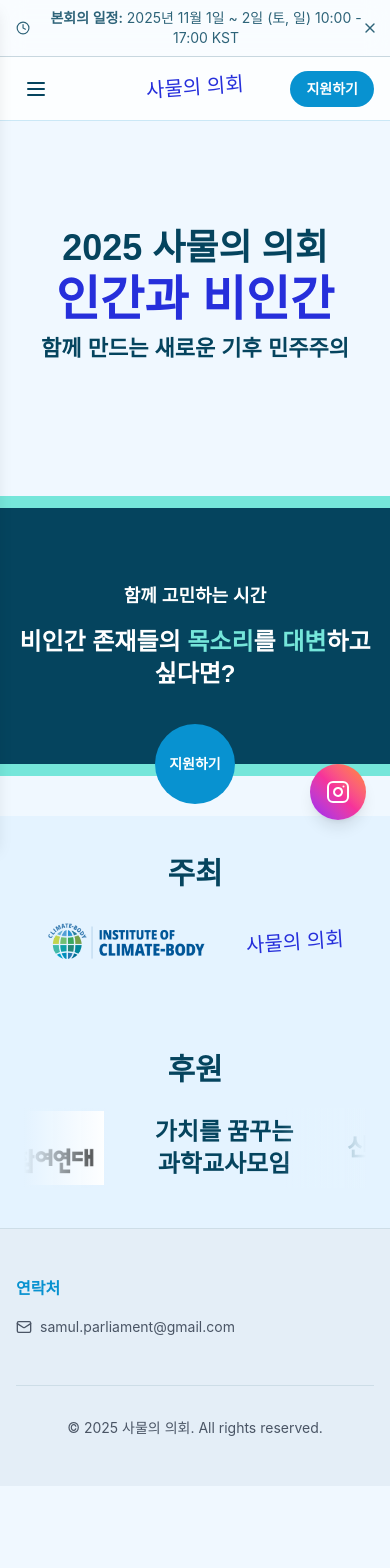
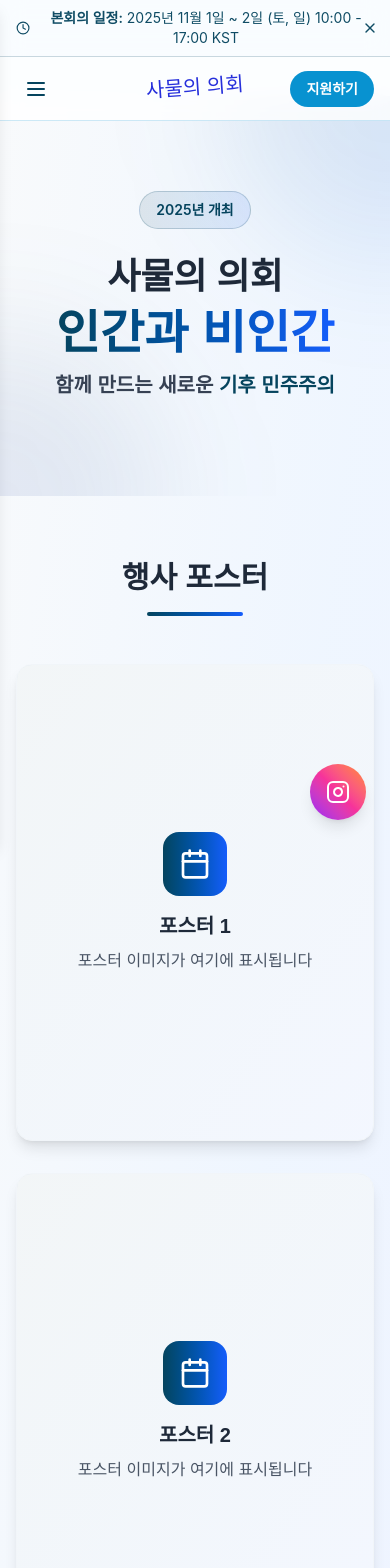
Before and after one commit to shin-minhyuk/samul.parliament, a Next.js app: page / in a window 390 px wide. Shown: the top 1568 px of the page. Before the commit the page ends 1486 px from the top, so only its background shows below. Built offline with nearby package versions, Linux system fonts and the light colour scheme; a web font is replaced by a local one.

Commit message:
[feat] 메인페이지 디자인 수정, 포스터 영역 추가

```diff
--- a/src/app/page.tsx
+++ b/src/app/page.tsx
@@ -4,37 +4,104 @@
 import { Button } from "@/components/Button";
 import Image from "next/image";
 import Logo from "@/components/Logo";
+import { Calendar, Users, Award } from "lucide-react";
 
 export default function Home() {
   return (
-    <div>
+    <div className="min-h-screen bg-gradient-to-br from-slate-50 via-blue-50 to-indigo-50">
       {/* 히어로 배너 */}
-      <section className="flex min-h-[400px] items-center justify-center overflow-hidden px-4 md:h-[600px]">
-        <div className="animate-slide-up">
-          <div className="group hover:animate-wiggle flex flex-col gap-2 text-center md:gap-4 md:text-left">
-            <h2 className="text-4xl md:text-7xl">2025 사물의 의회</h2>
-            <h1 className="text-primary-500 group-hover:text-primary-400 transform text-5xl font-[900] transition-all duration-100 md:text-8xl">
+      <section className="relative flex min-h-[400px] items-center justify-center overflow-hidden px-4 md:h-[600px]">
+        {/* 배경 장식 요소 */}
+        <div className="absolute inset-0 overflow-hidden">
+          <div className="from-ocean-deep/10 absolute -top-40 -right-40 h-80 w-80 rounded-full bg-gradient-to-br to-blue-600/10 blur-3xl"></div>
+          <div className="to-ocean-deep/10 absolute -bottom-40 -left-40 h-80 w-80 rounded-full bg-gradient-to-tr from-indigo-500/10 blur-3xl"></div>
+        </div>
+
+        <div className="animate-slide-up relative z-10">
+          <div className="group hover:animate-wiggle flex flex-col gap-3 text-center md:gap-6">
+            <div className="mb-4">
+              <span className="from-ocean-deep/10 text-ocean-deep border-ocean-deep/20 inline-block rounded-full border bg-gradient-to-r to-blue-600/10 px-4 py-2 text-sm font-semibold md:text-base">
+                2025년 개최
+              </span>
+            </div>
+            <h2 className="text-4xl font-bold text-gray-800 md:text-6xl">
+              사물의 의회
+            </h2>
+            <h1 className="text-primary-500 group-hover:text-primary-400 from-ocean-deep transform bg-gradient-to-r to-blue-600 bg-clip-text text-5xl font-[900] text-transparent transition-all duration-300 md:text-8xl">
               인간과 비인간
             </h1>
-            <h2 className="text-[22px] md:text-5xl">
-              함께 만드는 새로운 기후 민주주의
+            <h2 className="mx-auto max-w-4xl text-xl leading-relaxed font-medium text-gray-700 md:text-4xl">
+              함께 만드는 새로운{" "}
+              <span className="text-ocean-deep font-bold">기후 민주주의</span>
             </h2>
           </div>
         </div>
       </section>
 
+      {/* 포스터 섹션 */}
+      <section className="px-4 py-16 md:py-24">
+        <div className="mx-auto max-w-7xl">
+          <div className="mb-12 text-center">
+            <h2 className="mb-4 text-3xl font-bold text-gray-800 md:text-4xl">
+              행사 포스터
+            </h2>
+            <div className="from-ocean-deep mx-auto h-1 w-24 rounded-full bg-gradient-to-r to-blue-600"></div>
+          </div>
+
+          <div className="grid grid-cols-1 gap-8 md:grid-cols-3">
+            {[1, 2, 3].map((index) => (
+              <div
+                key={index}
+                className="group relative overflow-hidden rounded-2xl border border-slate-100 bg-white shadow-lg transition-all duration-300 hover:shadow-2xl"
+              >
+                <div className="from-ocean-deep/5 flex aspect-[3/4] items-center justify-center bg-gradient-to-br to-blue-600/5">
+                  <div className="p-8 text-center">
+                    <div className="from-ocean-deep mx-auto mb-4 flex h-16 w-16 items-center justify-center rounded-2xl bg-gradient-to-r to-blue-600 transition-transform duration-300 group-hover:scale-110">
+                      <Calendar className="h-8 w-8 text-white" />
+                    </div>
+                    <h3 className="mb-2 text-xl font-bold text-gray-800">
+                      포스터 {index}
+                    </h3>
+                    <p className="text-gray-600">
+                      포스터 이미지가 여기에 표시됩니다
+                    </p>
+                  </div>
+                </div>
+                <div className="absolute inset-0 bg-gradient-to-t from-black/20 to-transparent opacity-0 transition-opacity duration-300 group-hover:opacity-100"></div>
+              </div>
+            ))}
+          </div>
+        </div>
+      </section>
+
       {/* 서브 배너 */}
-      <section className="h-[320px] md:h-[440px]">
-        <div>
-          <div className="bg-ocean-deep border-ocean-surf relative flex h-[280px] items-center justify-center border-y-[12px] px-4 text-white md:h-[360px] md:border-y-[20px]">
-            <div className="animate-slide-up flex flex-col gap-4 text-center">
-              <h3 className="text-lg font-semibold md:text-2xl">
+      <section className="relative py-16 md:py-20">
+        <div className="relative">
+          <div className="from-ocean-deep relative flex min-h-[320px] items-center justify-center bg-gradient-to-r to-blue-700 px-4 text-white md:min-h-[400px]">
+            {/* 배경 패턴 */}
+            <div className="absolute inset-0 opacity-10">
+              <div className="absolute top-10 left-10 h-32 w-32 rounded-full border border-white/20"></div>
+              <div className="absolute right-10 bottom-10 h-24 w-24 rounded-full border border-white/20"></div>
+              <div className="absolute top-1/2 left-1/4 h-16 w-16 rounded-full border border-white/20"></div>
+            </div>
+
+            <div className="animate-slide-up relative z-10 mx-auto flex max-w-4xl flex-col gap-6 text-center">
+              <div className="mb-2 flex items-center justify-center gap-2">
+                <Users className="text-ocean-surf h-6 w-6" />
+                <h3 className="text-ocean-surf text-lg font-semibold md:text-xl">
                   함께 고민하는 시간
                 </h3>
-              <h2 className="text-2xl font-bold md:text-5xl">
-                비인간 존재들의 <span className="text-ocean-surf">목소리</span>
-                를 <span className="text-ocean-surf">대변</span>하고 싶다면?
+              </div>
+              <h2 className="text-2xl leading-tight font-bold md:text-5xl">
+                비인간 존재들의{" "}
+                <span className="text-ocean-surf font-black">목소리</span>를
+                <br className="hidden md:block" />
+                <span className="text-ocean-surf font-black">대변</span>하고
+                싶다면?
               </h2>
+              <p className="mx-auto max-w-2xl text-lg text-blue-100 md:text-xl">
+                새로운 기후 민주주의를 함께 만들어가는 여정에 참여해보세요
+              </p>
             </div>
 
             {/* 참가버튼 */}
@@ -45,253 +112,171 @@
                   "https://docs.google.com/forms/d/e/1FAIpQLSdt5BSpFw3mS9wZzWVzcqvDcWHw8BP2i8o-2r0i9R151562iw/viewform",
                 )
               }
-              className="animate-rotate-in absolute right-0 bottom-[-40px] left-0 mx-auto h-[80px] w-[80px] p-0 hover:scale-105 md:bottom-[-50px] md:h-[100px] md:w-[100px]"
+              className="animate-rotate-in from-ocean-surf hover:from-ocean-surf/90 absolute right-0 bottom-[-50px] left-0 mx-auto h-[100px] w-[100px] bg-gradient-to-r to-blue-400 p-0 shadow-2xl transition-all duration-300 hover:scale-110 hover:to-blue-400/90 md:bottom-[-60px] md:h-[120px] md:w-[120px]"
             >
-              <p className="text-sm text-nowrap md:text-base">지원하기</p>
+              <div className="text-center">
+                <p className="text-sm font-bold text-nowrap md:text-base">
+                  지원하기
+                </p>
+              </div>
             </Button>
           </div>
         </div>
       </section>
 
-      <section className="bg-[#E4F3FF] px-6 py-10">
-        <div className="mx-auto max-w-[1200px] text-center">
-          <h1 className="mb-3 text-3xl font-semibold">
-            <span className="mb-5 block">주최</span>
+      {/* 주최 섹션 */}
+      <section className="bg-gradient-to-br from-blue-50 to-indigo-50 px-6 py-16 md:py-20">
+        <div className="mx-auto max-w-6xl">
+          <div className="mb-12 text-center">
+            <div className="mb-6 inline-flex items-center gap-3">
+              <div className="from-ocean-deep rounded-lg bg-gradient-to-r to-blue-600 p-2">
+                <Award className="h-6 w-6 text-white" />
+              </div>
+              <h1 className="text-3xl font-bold text-gray-800 md:text-4xl">
+                주최
               </h1>
             </div>
+            <div className="from-ocean-deep mx-auto h-1 w-24 rounded-full bg-gradient-to-r to-blue-600"></div>
+          </div>
 
-        <div className="relative mx-auto flex items-center justify-center gap-10">
+          <div className="rounded-2xl border border-slate-100 bg-white p-8 shadow-lg md:p-12">
+            <div className="flex flex-col items-center justify-center gap-8 md:flex-row md:gap-16">
+              <div className="group transition-transform duration-300 hover:scale-105">
                 <Image
                   src="/images/주최_기후몸연구소.png"
                   alt="주최_기후몸연구소"
-            className="h-[60px] w-[160px] shrink-0 object-contain md:h-[80px] md:w-[200px]"
+                  className="h-[80px] w-[200px] object-contain md:h-[100px] md:w-[250px]"
+                  width={250}
+                  height={100}
+                />
+              </div>
+              <div className="hidden h-16 w-px bg-gradient-to-b from-transparent via-gray-300 to-transparent md:block"></div>
+              <div className="group transition-transform duration-300 hover:scale-105">
+                <Logo className="flex text-xl font-bold md:text-3xl" />
+              </div>
+            </div>
+          </div>
+        </div>
+      </section>
+
+      {/* 후원 섹션 */}
+      <section className="bg-gradient-to-br from-indigo-50 to-blue-50 px-6 py-16 md:py-20">
+        <div className="mx-auto max-w-6xl">
+          <div className="mb-12 text-center">
+            <div className="mb-6 inline-flex items-center gap-3">
+              <div className="rounded-lg bg-gradient-to-r from-blue-600 to-indigo-600 p-2">
+                <Users className="h-6 w-6 text-white" />
+              </div>
+              <h1 className="text-3xl font-bold text-gray-800 md:text-4xl">
+                후원
+              </h1>
+            </div>
+            <div className="mx-auto h-1 w-24 rounded-full bg-gradient-to-r from-blue-600 to-indigo-600"></div>
+          </div>
+
+          <div className="overflow-hidden rounded-2xl border border-slate-100 bg-white shadow-lg">
+            <div className="relative overflow-hidden py-8">
+              {/* 양쪽 그라데이션 효과 */}
+              <div className="absolute top-0 left-0 z-10 h-full w-1/6 bg-gradient-to-r from-white to-transparent" />
+              <div className="absolute top-0 right-0 z-10 h-full w-1/6 bg-gradient-to-l from-white to-transparent" />
+
+              <div className="w-full overflow-hidden">
+                <div
+                  className="flex items-center"
+                  style={{
+                    animation: "marquee-scroll 20s linear infinite",
+                    width: "max-content",
+                  }}
+                >
+                  {/* 첫 번째 세트 */}
+                  <div className="flex items-center gap-12 pr-12">
+                    <div className="group transition-transform duration-300 hover:scale-105">
+                      <Image
+                        src="/images/후원_기후변화행동연구소.png"
+                        alt="후원_기후변화행동연구소"
+                        className="h-[80px] w-[200px] object-contain"
                         width={200}
                         height={80}
                       />
-          <Logo className="flex md:text-2xl" />
                     </div>
-      </section>
-
-      <section className="bg-[#E4F3FF] px-6 py-10">
-        <div className="mx-auto max-w-[1200px] text-center">
-          <h1 className="mb-3 text-3xl font-semibold">
-            <span className="mb-5 block">후원</span>
-          </h1>
+                    <div className="group transition-transform duration-300 hover:scale-105">
+                      <Image
+                        src="/images/후원_우리학교.jpg"
+                        alt="후원_우리학교"
+                        className="h-[80px] w-[200px] object-contain"
+                        width={200}
+                        height={80}
+                      />
+                    </div>
+                    <div className="group transition-transform duration-300 hover:scale-105">
+                      <Image
+                        src="/images/후원_참여연대.jpg"
+                        alt="후원_참여연대"
+                        className="h-[80px] w-[200px] object-contain"
+                        width={200}
+                        height={80}
+                      />
+                    </div>
+                    <div className="group flex h-[80px] w-[200px] flex-col items-center justify-center text-xl font-bold text-gray-800 transition-transform duration-300 hover:scale-105">
+                      <p>가치를 꿈꾸는</p>
+                      <p>과학교사모임</p>
+                    </div>
+                    <div className="group flex h-[80px] w-[200px] flex-col items-center justify-center text-xl font-bold text-gray-800 transition-transform duration-300 hover:scale-105">
+                      <p>신유물론연구회</p>
+                    </div>
+                    <div className="group flex h-[80px] w-[200px] flex-col items-center justify-center text-center text-lg font-bold text-gray-800 transition-transform duration-300 hover:scale-105">
+                      성공회대 <br />
+                      농림생태환경연구소
+                    </div>
                   </div>
 
-        <div className="relative mx-auto overflow-hidden">
-          {/* 양쪽 그라데이션 효과 */}
-          <div className="absolute top-0 left-0 z-10 h-full w-1/4 bg-gradient-to-r from-[#E4F3FF] to-transparent" />
-          <div className="absolute top-0 right-0 z-10 h-full w-1/4 bg-gradient-to-l from-[#E4F3FF] to-transparent" />
-
-          <div className="w-full overflow-hidden">
-            <div
-              className="flex"
-              style={{
-                animation: "marquee-scroll 14s linear infinite",
-                width: "max-content",
-              }}
-            >
+                  {/* 두 번째 세트 (반복) */}
+                  <div className="flex items-center gap-12 pr-12">
+                    <div className="group transition-transform duration-300 hover:scale-105">
                       <Image
                         src="/images/후원_기후변화행동연구소.png"
                         alt="후원_기후변화행동연구소"
-                className="h-[80px] w-[200px] shrink-0 object-contain pr-10"
+                        className="h-[80px] w-[200px] object-contain"
                         width={200}
                         height={80}
                       />
+                    </div>
+                    <div className="group transition-transform duration-300 hover:scale-105">
                       <Image
                         src="/images/후원_우리학교.jpg"
                         alt="후원_우리학교"
-                className="h-[80px] w-[200px] shrink-0 object-contain pr-10"
+                        className="h-[80px] w-[200px] object-contain"
                         width={200}
                         height={80}
                       />
+                    </div>
+                    <div className="group transition-transform duration-300 hover:scale-105">
                       <Image
                         src="/images/후원_참여연대.jpg"
                         alt="후원_참여연대"
-                className="h-[80px] w-[200px] shrink-0 object-contain pr-10"
+                        className="h-[80px] w-[200px] object-contain"
                         width={200}
                         height={80}
                       />
-              <div className="flex h-[80px] w-[200px] shrink-0 flex-col items-center justify-center object-contain pr-10 text-2xl font-semibold">
+                    </div>
+                    <div className="group flex h-[80px] w-[200px] flex-col items-center justify-center text-xl font-bold text-gray-800 transition-transform duration-300 hover:scale-105">
                       <p>가치를 꿈꾸는</p>
                       <p>과학교사모임</p>
                     </div>
-              <div className="flex h-[80px] w-[200px] shrink-0 flex-col items-center justify-center object-contain pr-10 text-2xl font-semibold">
+                    <div className="group flex h-[80px] w-[200px] flex-col items-center justify-center text-xl font-bold text-gray-800 transition-transform duration-300 hover:scale-105">
                       <p>신유물론연구회</p>
                     </div>
-              <div className="flex h-[80px] w-[200px] shrink-0 flex-col items-center justify-center object-contain pr-10 text-center text-xl font-semibold">
-                성공회대 <br />
-                농림생태환경연구소
-              </div>
-              <Image
-                src="/images/후원_기후변화행동연구소.png"
-                alt="후원_기후변화행동연구소"
-                className="h-[80px] w-[200px] shrink-0 object-contain pr-10"
-                width={200}
-                height={80}
-              />
-              <Image
-                src="/images/후원_우리학교.jpg"
-                alt="후원_우리학교"
-                className="h-[80px] w-[200px] shrink-0 object-contain pr-10"
-                width={200}
-                height={80}
-              />
-              <Image
-                src="/images/후원_참여연대.jpg"
-                alt="후원_참여연대"
-                className="h-[80px] w-[200px] shrink-0 object-contain pr-10"
-                width={200}
-                height={80}
-              />
-              <div className="flex h-[80px] w-[200px] shrink-0 flex-col items-center justify-center object-contain pr-10 text-2xl font-semibold">
-                <p>가치를 꿈꾸는</p>
-                <p>과학교사모임</p>
-              </div>
-              <div className="flex h-[80px] w-[200px] shrink-0 flex-col items-center justify-center object-contain pr-10 text-2xl font-semibold">
-                <p>신유물론연구회</p>
-              </div>
-              <div className="flex h-[80px] w-[200px] shrink-0 flex-col items-center justify-center object-contain pr-10 text-center text-xl font-semibold">
-                성공회대 <br />
-                농림생태환경연구소
-              </div>
-              <Image
-                src="/images/후원_기후변화행동연구소.png"
-                alt="후원_기후변화행동연구소"
-                className="h-[80px] w-[200px] shrink-0 object-contain pr-10"
-                width={200}
-                height={80}
-              />
-              <Image
-                src="/images/후원_우리학교.jpg"
-                alt="후원_우리학교"
-                className="h-[80px] w-[200px] shrink-0 object-contain pr-10"
-                width={200}
-                height={80}
-              />
-              <Image
-                src="/images/후원_참여연대.jpg"
-                alt="후원_참여연대"
-                className="h-[80px] w-[200px] shrink-0 object-contain pr-10"
-                width={200}
-                height={80}
-              />
-              <div className="flex h-[80px] w-[200px] shrink-0 flex-col items-center justify-center object-contain pr-10 text-2xl font-semibold">
-                <p>가치를 꿈꾸는</p>
-                <p>과학교사모임</p>
-              </div>
-              <div className="flex h-[80px] w-[200px] shrink-0 flex-col items-center justify-center object-contain pr-10 text-2xl font-semibold">
-                <p>신유물론연구회</p>
-              </div>
-              <div className="flex h-[80px] w-[200px] shrink-0 flex-col items-center justify-center object-contain pr-10 text-center text-xl font-semibold">
+                    <div className="group flex h-[80px] w-[200px] flex-col items-center justify-center text-center text-lg font-bold text-gray-800 transition-transform duration-300 hover:scale-105">
                       성공회대 <br />
                       농림생태환경연구소
                     </div>
                   </div>
                 </div>
               </div>
-      </section>
-
-      {/* 비디오 섹션 */}
-      {/* <section className="relative h-screen w-full overflow-hidden">
-        <div className="absolute inset-0">
-          <video
-            autoPlay
-            loop
-            muted
-            playsInline
-            className="h-full w-full object-cover"
-            aria-label="자연과 기술이 조화롭게 공존하는 미래를 보여주는 영상"
-          >
-            <source src="/videos/20250309_0200.mp4" type="video/mp4" />
-            Your browser does not support the video tag.
-          </video>
-          <div className="absolute inset-0 bg-gradient-to-b from-black/70 via-black/50 to-black/70" />
-        </div>
-
-        <div className="relative z-10 flex h-full items-center justify-center px-4 text-white">
-          <div className="max-w-4xl space-y-8 text-center">
-            <h2 className="text-5xl font-bold drop-shadow-lg">
-              자연과 기술의 조화
-            </h2>
-            <p className="text-xl leading-relaxed font-medium tracking-wide drop-shadow-lg">
-              우리는 자연과 기술이 조화롭게 공존하는 미래를 꿈꿉니다.
-              <br className="hidden md:block" />더 나은 미래를 위한 우리의
-              여정에 함께해주세요.
-            </p>
-            <button className="hover:text-primary-500 mt-4 rounded-full bg-white/20 px-8 py-3 font-semibold backdrop-blur-sm transition-all hover:bg-white">
-              <Link href="/info">더 알아보기</Link>
-            </button>
-          </div>
-        </div>
-      </section> */}
-
-      {/* 서브 배너 */}
-      {/* <section className="py-24">
-        <div className="container mx-auto px-4">
-          <div className="grid grid-cols-1 gap-8 md:grid-cols-3">
-            <div className="group rounded-2xl bg-white/80 p-8 shadow-lg backdrop-blur-sm transition-all hover:scale-105">
-              <div className="bg-ocean-blue/10 mb-6 inline-block rounded-full p-3">
-                <Leaf className="text-ocean-deep h-8 w-8" />
-              </div>
-              <h3 className="text-primary-500 mb-4 text-2xl font-bold">
-                환경 보호
-              </h3>
-              <p className="mb-6 text-gray-600">
-                지속 가능한 미래를 위한 환경 보호 활동과 기술 혁신을 논의합니다.
-              </p>
-              <Link
-                href="/info"
-                className="group/link text-ocean-blue inline-flex items-center"
-              >
-                자세히 보기
-                <ArrowRight className="ml-2 h-4 w-4 transition-transform group-hover/link:translate-x-1" />
-              </Link>
-            </div>
-
-            <div className="group rounded-2xl bg-white/80 p-8 shadow-lg backdrop-blur-sm transition-all hover:scale-105">
-              <div className="bg-ocean-blue/10 mb-6 inline-block rounded-full p-3">
-                <Users className="text-ocean-deep h-8 w-8" />
-              </div>
-              <h3 className="text-primary-500 mb-4 text-2xl font-bold">
-                커뮤니티
-              </h3>
-              <p className="mb-6 text-gray-600">
-                환경 보호에 관심 있는 사람들이 모여 아이디어를 공유하고
-                토론합니다.
-              </p>
-              <Link
-                href="https://www.instagram.com/samul.parliament"
-                className="group/link text-ocean-blue inline-flex items-center"
-              >
-                자세히 보기
-                <ArrowRight className="ml-2 h-4 w-4 transition-transform group-hover/link:translate-x-1" />
-              </Link>
-            </div>
-
-            <div className="group rounded-2xl bg-white/80 p-8 shadow-lg backdrop-blur-sm transition-all hover:scale-105">
-              <div className="bg-ocean-blue/10 mb-6 inline-block rounded-full p-3">
-                <Globe className="text-ocean-deep h-8 w-8" />
-              </div>
-              <h3 className="text-primary-500 mb-4 text-2xl font-bold">
-                글로벌 협력
-              </h3>
-              <p className="mb-6 text-gray-600">
-                전 세계의 환경 전문가들과 함께 글로벌 환경 문제 해결방안을
-                모색합니다.
-              </p>
-              <Link
-                href="/organization"
-                className="group/link text-ocean-blue inline-flex items-center"
-              >
-                자세히 보기
-                <ArrowRight className="ml-2 h-4 w-4 transition-transform group-hover/link:translate-x-1" />
-              </Link>
             </div>
           </div>
         </div>
-      </section> */}
+      </section>
     </div>
   );
 }
```
Lines whose indentation alone changed are shown as unchanged.
